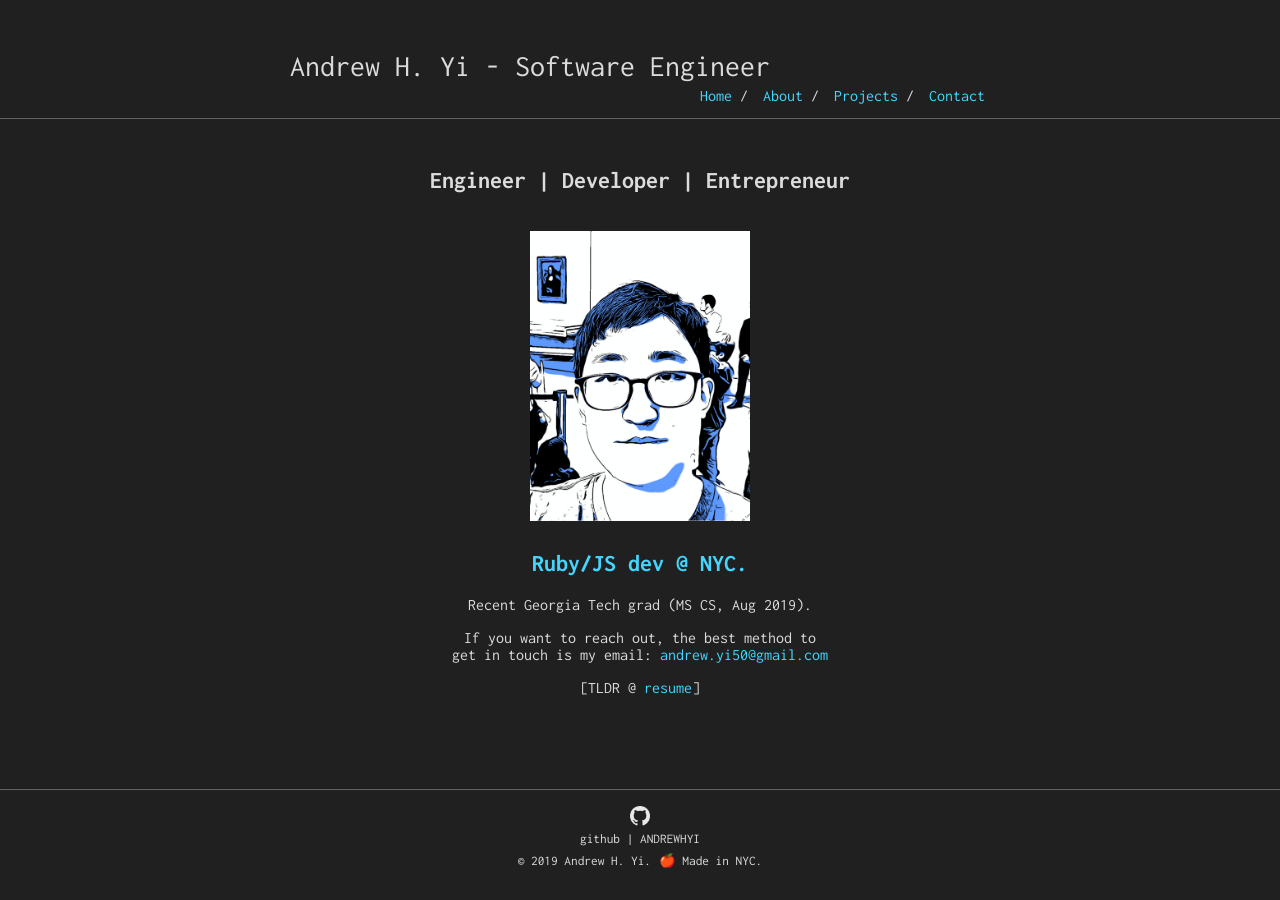
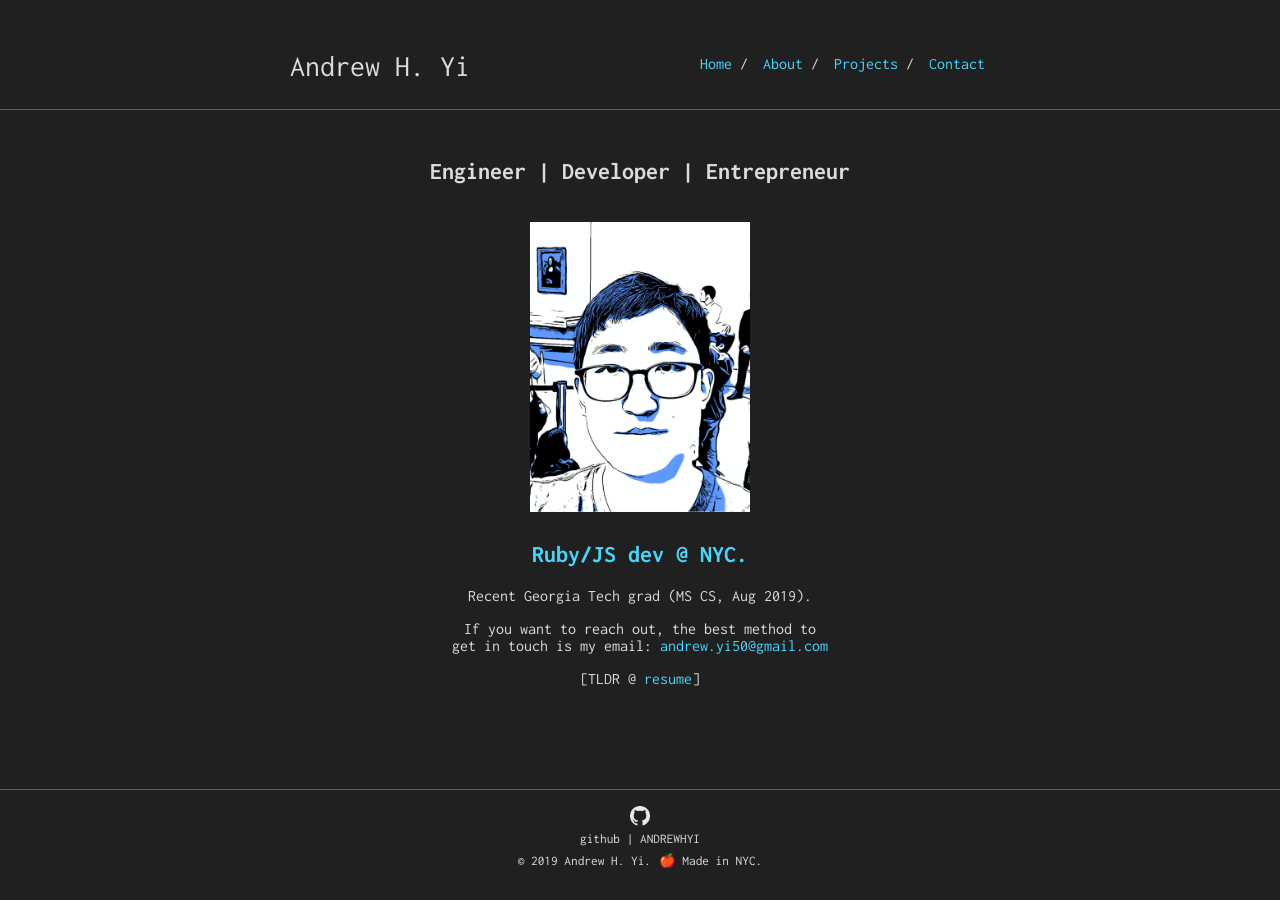
Before and after one commit to AndrewHYi/andrewhyi.github.io, a Jekyll site: the page built from index.md, in a window 1280 px wide. Built offline with Jekyll 4.4.1, drawn with Linux system fonts in a browser that asks for light colours.

Commit message:
Tweak site title

```diff
--- a/_config.yml
+++ b/_config.yml
@@ -1,4 +1,4 @@
-title: Andrew H. Yi - Software Engineer
+title: Andrew H. Yi
 
 repository: AndrewHYi/andrewhyi.github.io
 
--- a/_layouts/default.html
+++ b/_layouts/default.html
@@ -34,7 +34,7 @@
     {% endif %}
     <!-- Facebook Open Graph -->
     <meta name="og:description" content="{{ desc }}">
-    <meta name="og:title" content="{{ site.title }}">
+    <meta name="og:title" content="Andrew H. Yi - Software Engineer">
     <meta name="og:url" content="{{ url }}">
     <meta name="og:type" content="article">
     {% if site.og_image %}
```
